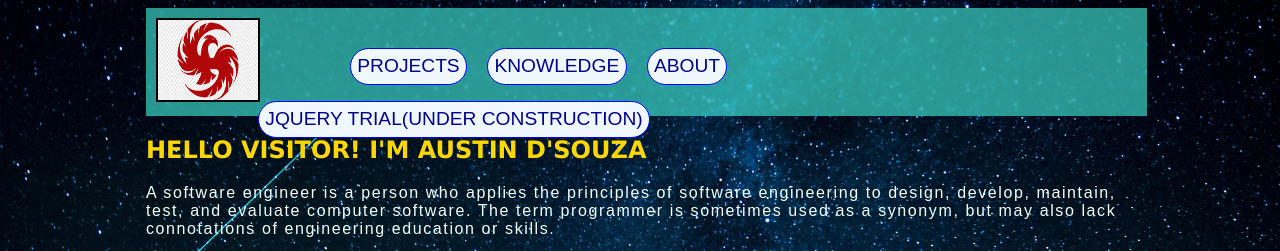
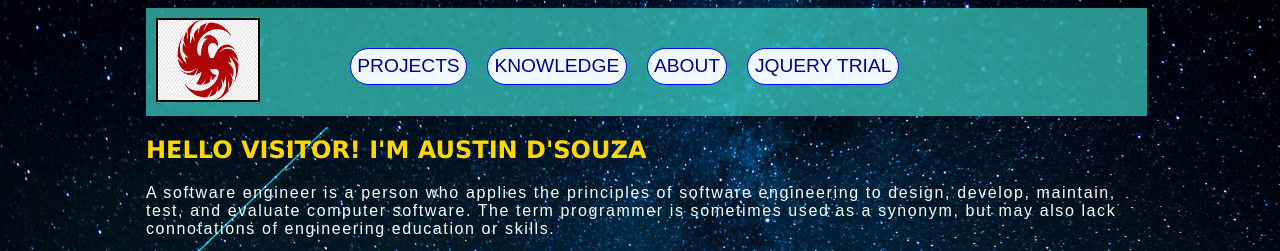
Before and after one commit to austin316dsouza/portfolio, a plain HTML site: page index.html in a window 1280 px wide. Shown: the top 251 px of the page. Drawn offline with Linux system fonts and the light colour scheme.

Commit message:
Update index.html

```diff
--- a/index.html
+++ b/index.html
@@ -17,7 +17,7 @@
             <li id="first"> <a href="projects.html">Projects</a></li>
             <li><a href="knowledge.html" >Knowledge</a> </li>
             <li><a href="about.html">About</a></li>
-            <li><a href="Trial.html" target="_blank">Jquery Trial(under construction)</a></li>
+            <li><a href="Trial.html" target="_blank">Jquery Trial</a></li>
         </ul>
 
     </nav>
```
